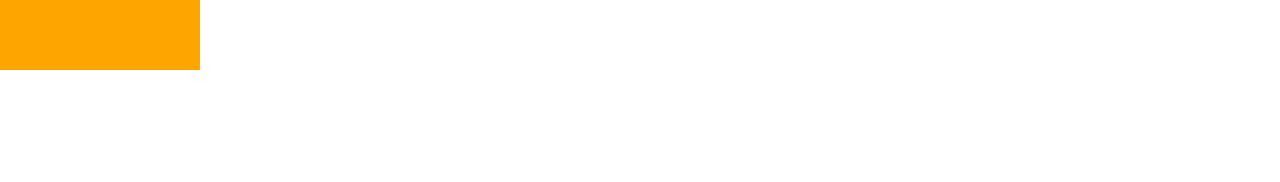
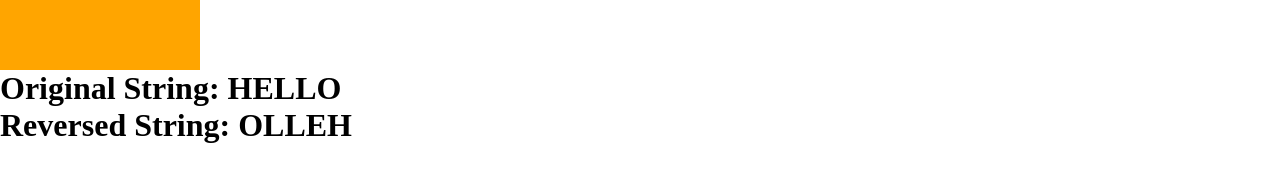
Before and after one commit to SXV357/Scrimba-React-Advanced-Practice, a React (Create React App) app in the folder practice-app/: page / in a window 1280 px wide. Shown: the part 548-730 px from the top of the page. Built offline with nearby package versions, Linux system fonts and the light colour scheme.

Commit message:
renderProps practice

```diff
--- a/practice-app/src/App.js
+++ b/practice-app/src/App.js
@@ -2,6 +2,7 @@
 import './style.css';
 import PropControls from './PropControls';
 import { withIncrementer } from './withIncrementer';
+import Render from './Render';
 
 function App({current, increment, decrement}) {
   return (
@@ -18,6 +19,22 @@
         <button onClick = {increment}>Increment</button>
         <button onClick = {decrement}>Decrement</button>
       </PropControls>
+
+      <Render renderProps = {(string, convert) => {
+        // a function is passed down as props to a child component and the child determines what is rendered.
+        let reversed = "";
+        for (let i = string.length - 1; i >= 0; i--){
+          reversed += string[i];
+        }
+        return (
+          <>
+            <h1>{`Original String: ${convert ? string.toUpperCase() : string.toLowerCase()}`}</h1>
+            <h1>{`Reversed String: ${convert ? reversed.toUpperCase() : reversed.toLowerCase()}`}</h1>
+          </>
+        )
+      }}/>
+
+
     </Fragment>
   );
 }
--- /dev/null
+++ b/practice-app/src/Render.js
@@ -0,0 +1,26 @@
+import React from 'react'
+import PropTypes from 'prop-types';
+
+export default function Render({renderProps}) {
+  return (
+    // dictates what should be rendered based on the data passed up a level
+    <div>
+        {renderProps("hello", true)}
+    </div>
+  )
+}
+
+Render.defaultProps = {
+    renderProps: (str, bool) => {
+        return (
+            <div>
+                <h1>{str}</h1>
+                <h1>{bool ? "true" : "false"}</h1>
+            </div>
+        )
+    }
+}
+
+Render.propTypes = {
+    renderProps: PropTypes.func.isRequired
+}
```
